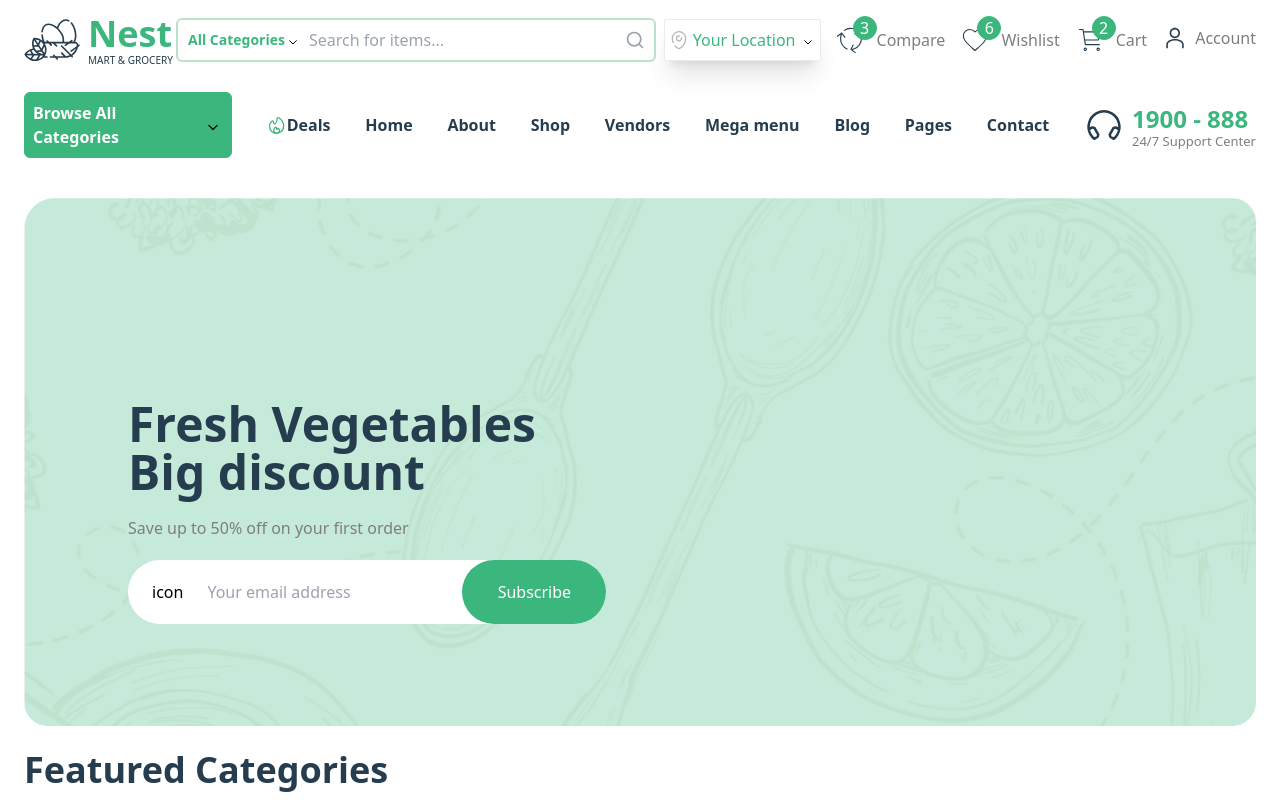
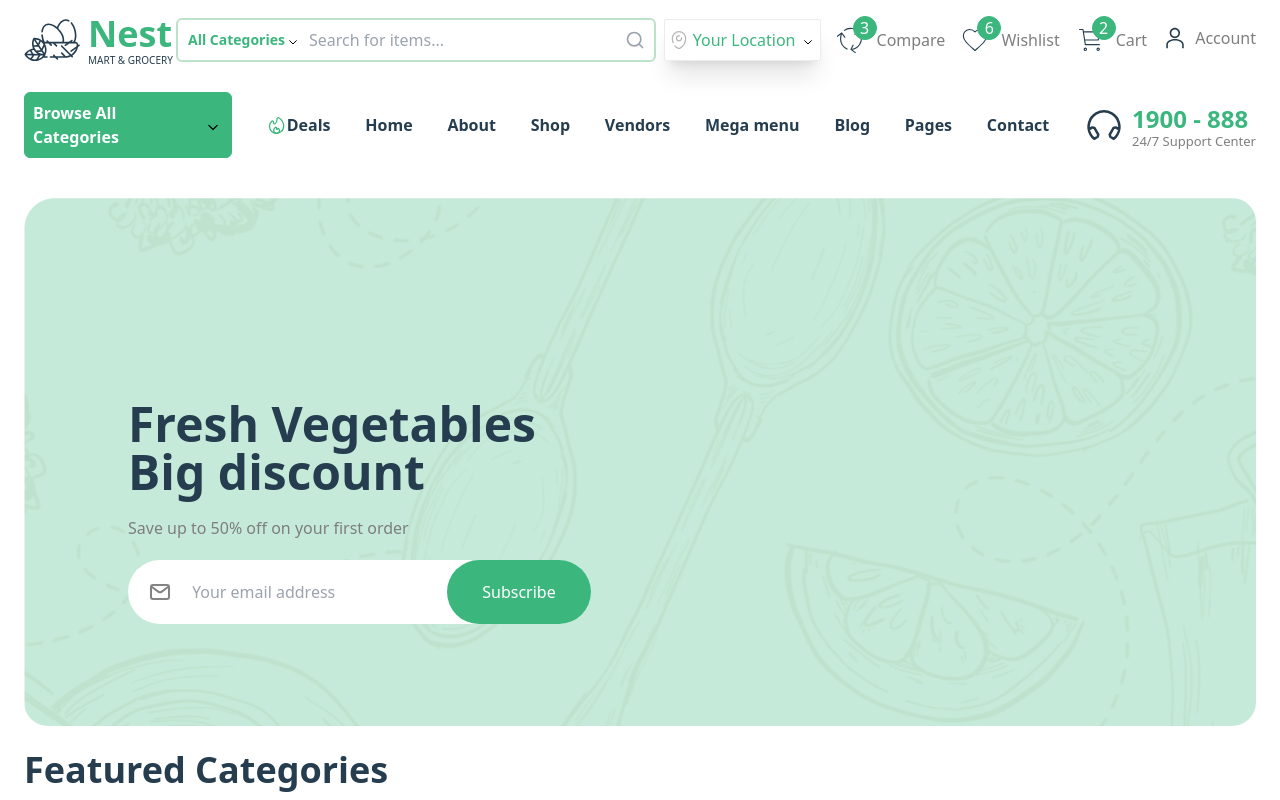
Before and after one commit to vicktor349/nestmart, a Next.js app: page / in a window 1280 px wide. Shown: the top 800 px of the page. Built offline with nearby package versions, Linux system fonts and the light colour scheme.

Commit message:
Added icon to email address input in banner

```diff
--- a/components/HeroBanner.js
+++ b/components/HeroBanner.js
@@ -10,7 +10,7 @@ const HeroBanner = () =>
                 <p className='text-primaryText ssm:text-2xl md:text-5xl font-semibold'>Big discount</p>
                 <p className='text-[#7E7E7E]'>Save up to 50% off on your first order</p>
                 <div className='bg-white rounded-[6rem] flex items-center'>
-                    <p className='mx-6'>icon</p>
+                    <Image src={"/images/icons/email.svg"} alt='email icon' width={100} height={100} className='w-6 h-6 mx-5' />
                     <input type="text" className='rounded-[6rem] text-[#9ca3af] outline-none' placeholder='Your email address' />
                     <button className='bg-primary rounded-[6rem] text-white w-36 ml-6'>Subscribe</button>
                 </div>
```
Also changed, not shown: public/images/icons/email.svg (added).
